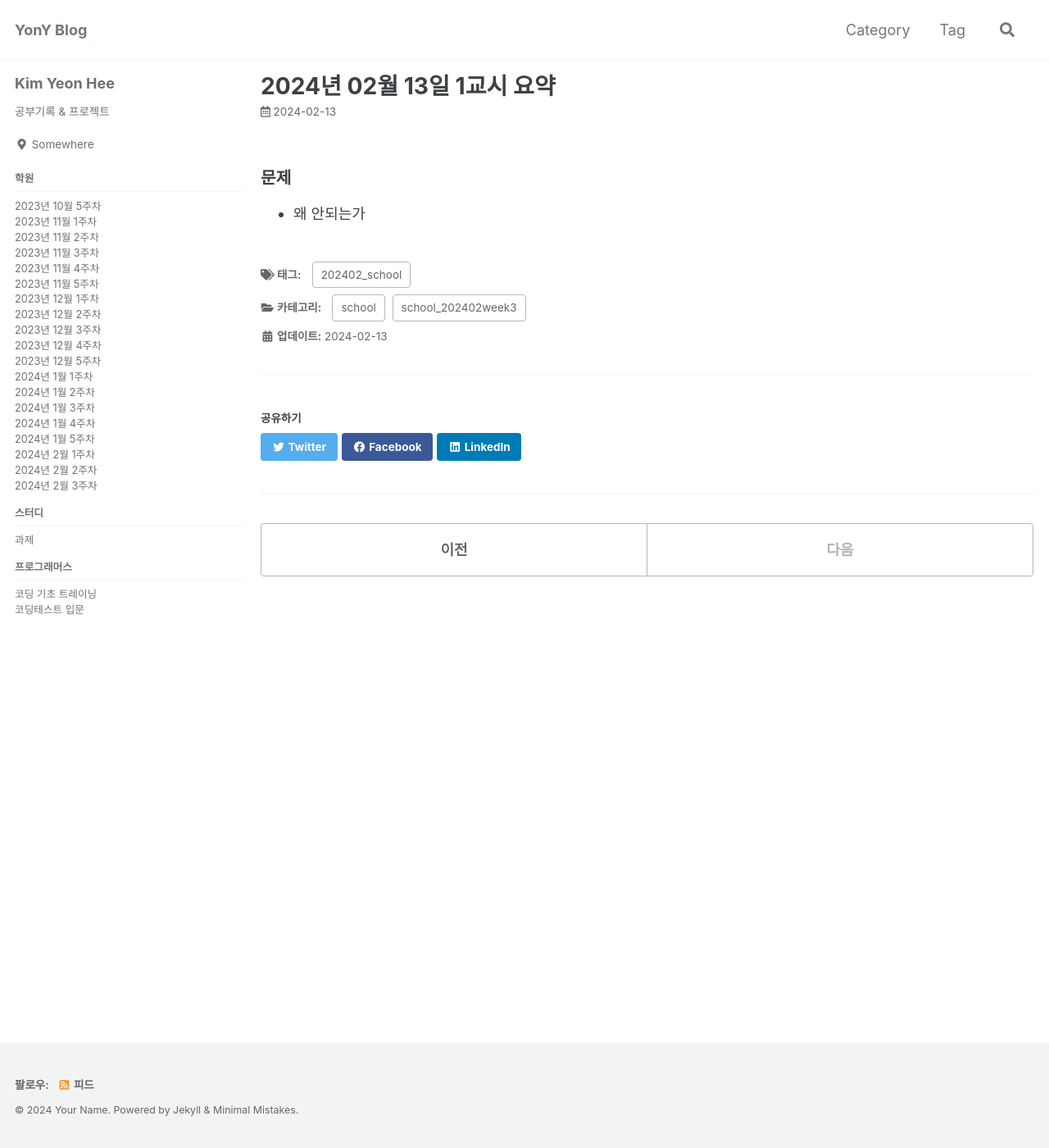
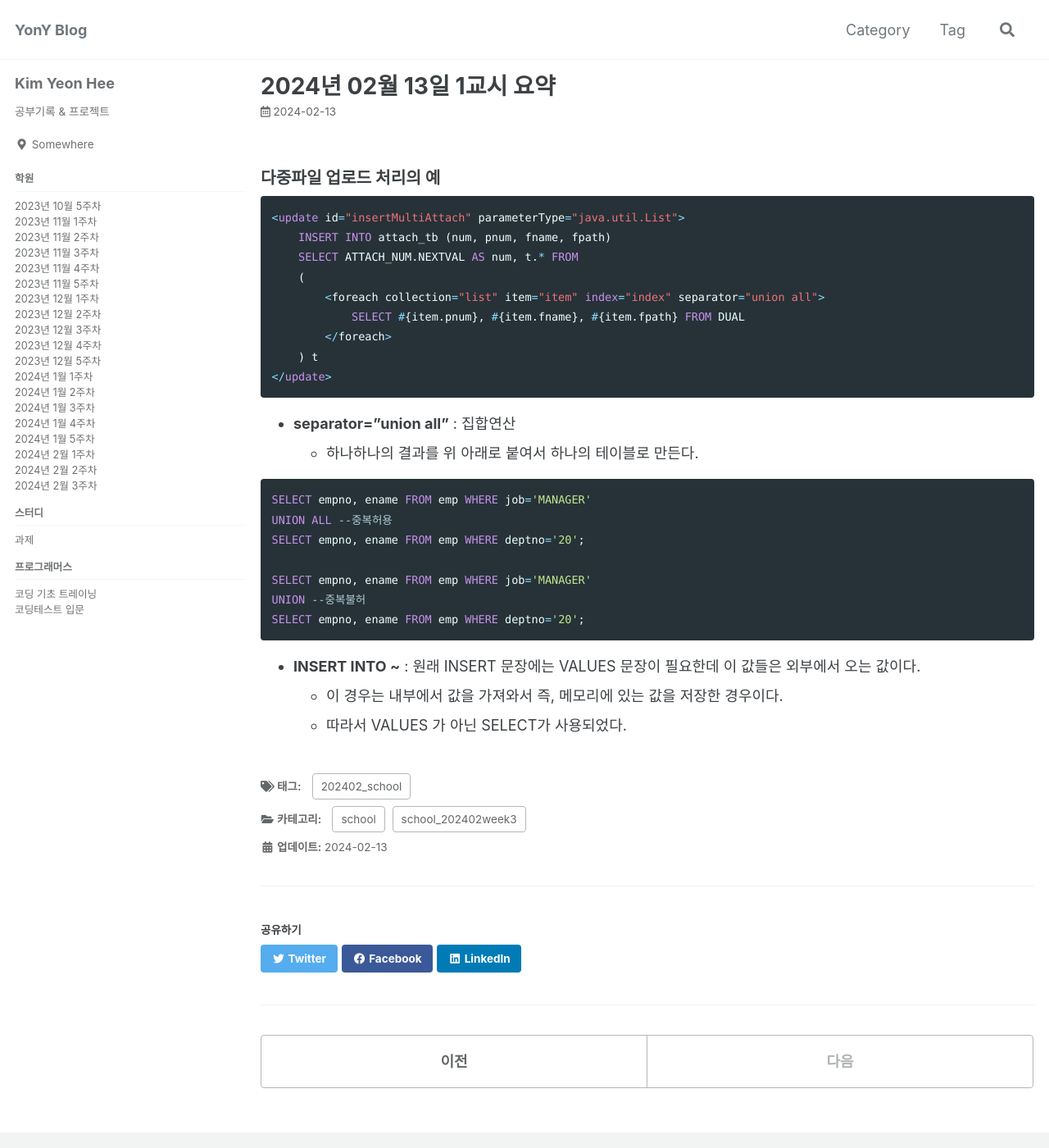
Before and after one commit to YonY-K/YonY-K.github.io, a Jekyll site: the page built from school/school_202402week3/_posts/2024-02-13/2024-02-13-20240213_1period.md, in a window 1280 px wide and 1400 px high. Shown: the whole window at 82% size. Built offline with Jekyll 4.4.1, drawn with Linux system fonts in a browser that asks for light colours; cached includes are drawn as plain includes.

Commit message:
posts update

````diff
--- a/school/school_202402week3/_posts/2024-02-13/2024-02-13-20240213_1period.md
+++ b/school/school_202402week3/_posts/2024-02-13/2024-02-13-20240213_1period.md
@@ -3,6 +3,33 @@ title: "2024년 02월 13일 1교시 요약"
 tag: 202402_school
 ---
 
-### 문제
+### 다중파일 업로드 처리의 예
 
-- 왜 안되는가
+```sql
+<update id="insertMultiAttach" parameterType="java.util.List">
+    INSERT INTO attach_tb (num, pnum, fname, fpath)
+    SELECT ATTACH_NUM.NEXTVAL AS num, t.* FROM
+    (
+        <foreach collection="list" item="item" index="index" separator="union all">
+            SELECT #{item.pnum}, #{item.fname}, #{item.fpath} FROM DUAL
+        </foreach>
+    ) t
+</update>
+```
+
+- **separator="union all"** : 집합연산
+  - 하나하나의 결과를 위 아래로 붙여서 하나의 테이블로 만든다.
+
+```sql
+SELECT empno, ename FROM emp WHERE job='MANAGER'
+UNION ALL --중복허용
+SELECT empno, ename FROM emp WHERE deptno='20';
+
+SELECT empno, ename FROM emp WHERE job='MANAGER'
+UNION --중복불허
+SELECT empno, ename FROM emp WHERE deptno='20';
+```
+
+- **INSERT INTO ~** : 원래 INSERT 문장에는 VALUES 문장이 필요한데 이 값들은 외부에서 오는 값이다.
+  - 이 경우는 내부에서 값을 가져와서 즉, 메모리에 있는 값을 저장한 경우이다.
+  - 따라서 VALUES 가 아닌 SELECT가 사용되었다.
````
